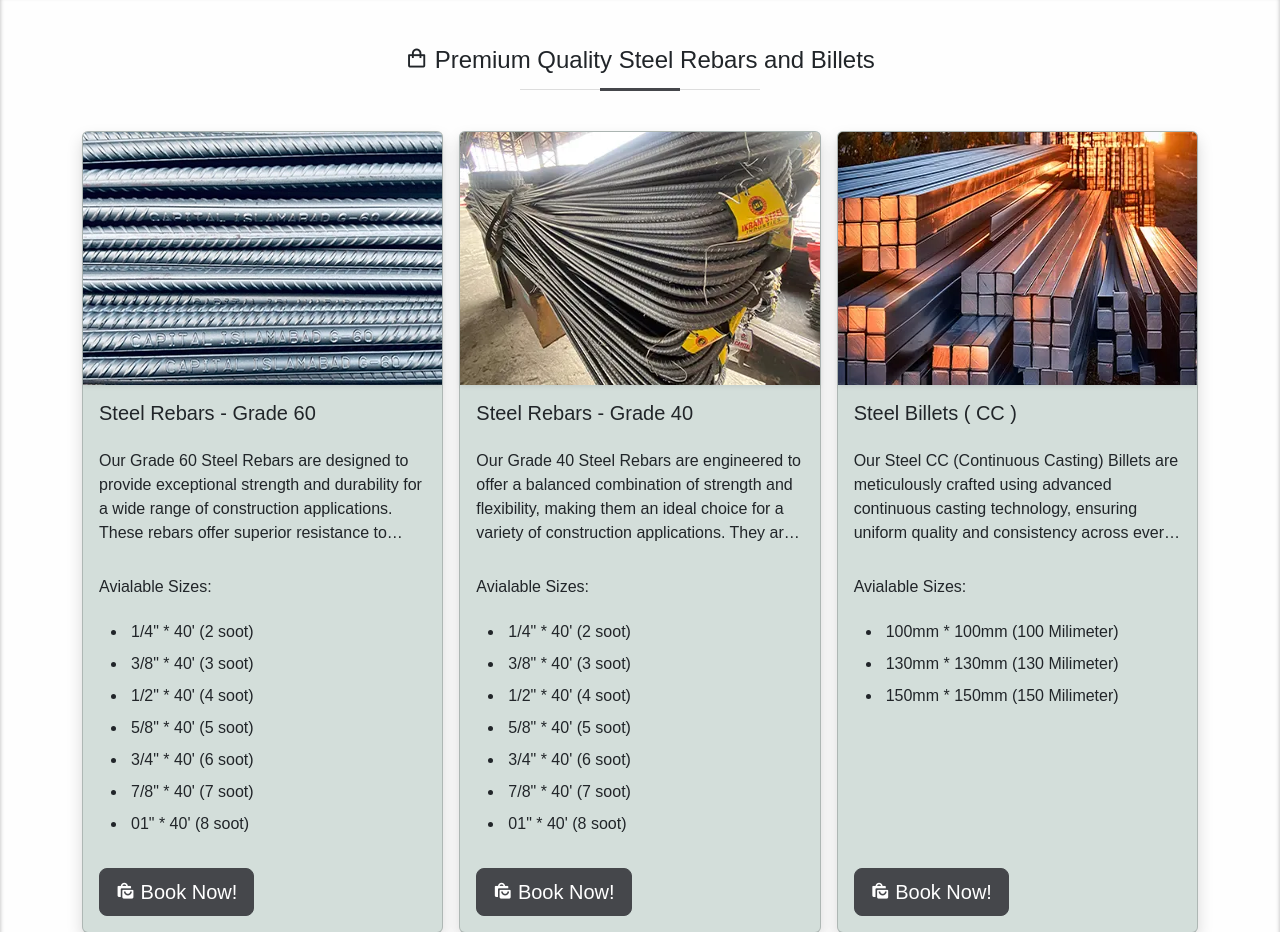
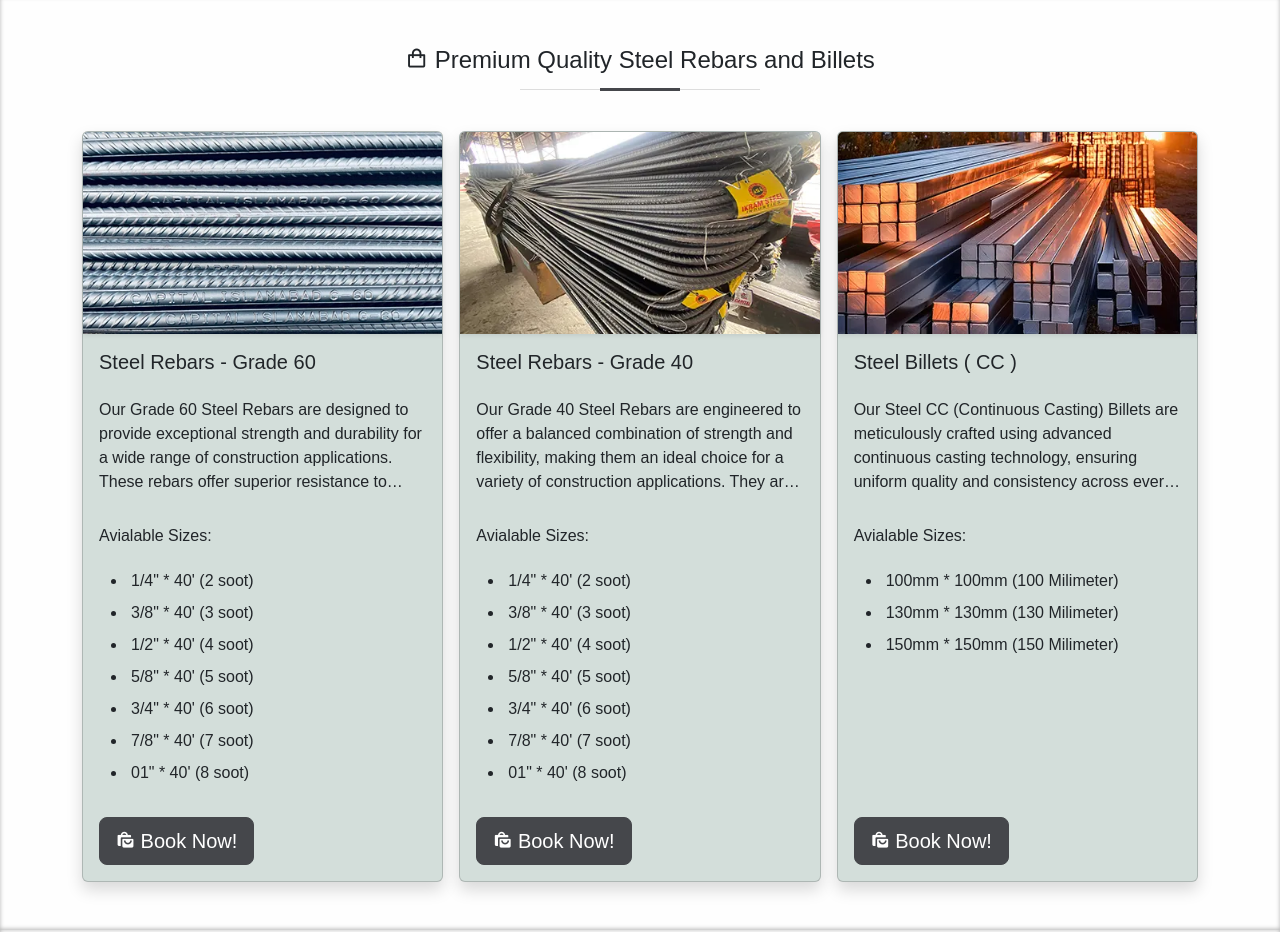
Before and after one commit to saaqi/ikram-steel-industries, a SvelteKit app: page / in a window 1280 px wide. Shown: the part 865-1797 px from the top of the page. Built offline with nearby package versions, Linux system fonts and the light colour scheme.

Commit message:
small fix.

```diff
--- a/src/components/Products.svelte
+++ b/src/components/Products.svelte
@@ -58,7 +58,7 @@
 				<div class="product-widget col-sm-6 col-lg-4">
 					<div class="card bg-info-subtle h-100 shadow">
 						<img
-							class="card-img-top shadow-sm"
+							class="card-img-top shadow-sm img-fluid"
 							src={image}
 							draggable="false"
 							loading="lazy"
```
